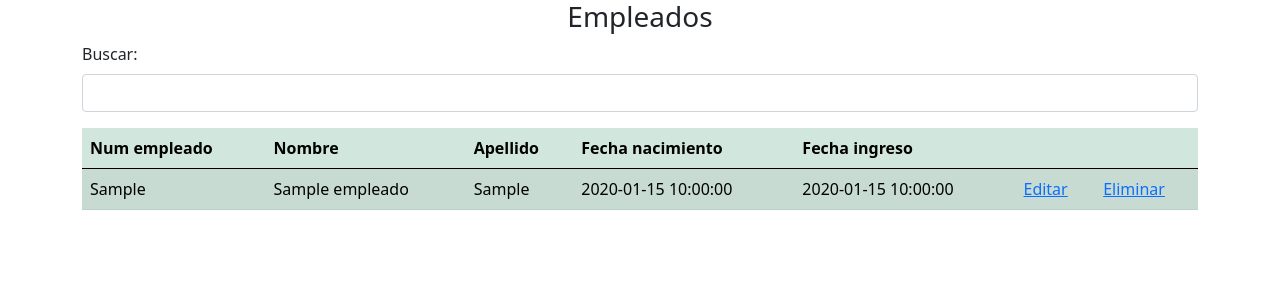
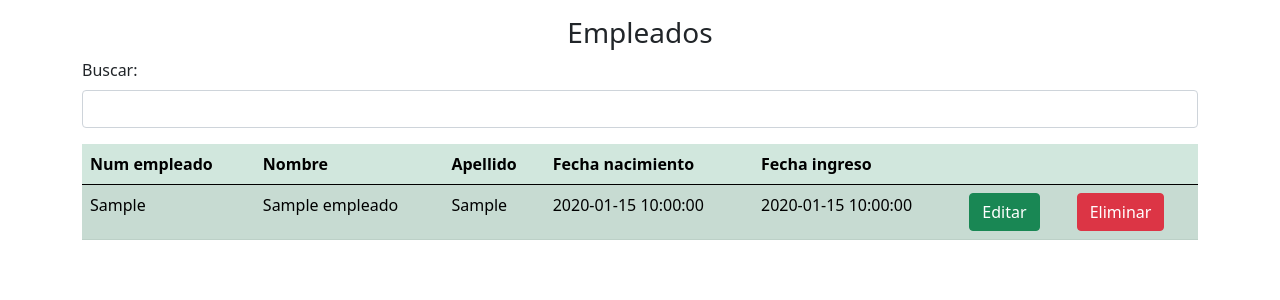
Before and after one commit to DavidDevGt/almacen_ajax_php, a PHP site: page / in a window 1280 px wide. Shown: the top 300 px of the page. Run offline with PHP 8.4, Linux system fonts and the light colour scheme; tables that the repository leaves empty or names only in its code hold one stand-in row (values such as "Sample post").

Commit message:
Implementando busqueda

```diff
--- a/index.php
+++ b/index.php
@@ -8,7 +8,7 @@
 </head>
 <body>
     <div class="container">
-        <h3 class="text-center">Empleados</h3>
+        <h3 class="mt-3 text-center">Empleados</h3>
 
         <form class="mb-3 mt-2" action="" method="post">
             <label class="form-label" for="campo">Buscar: </label>
@@ -38,6 +38,8 @@
 
         getData()
 
+        document.getElementById("campo").addEventListener("keyup", getData)
+
         function getData(){
             let input = document.getElementById("campo").value
             let content = document.getElementById("content")
--- a/load.php
+++ b/load.php
@@ -6,6 +6,19 @@ $columns = ['no_emp', 'fecha_nacimiento', 'nombre', 'apellido', 'fecha_ingreso']
 $table = "empleados";
 
 $campo = isset($_POST['campo']) ? $conn->real_escape_string($_POST['campo']) : null;
+
+$where = '';
+
+if ($campo != null) {
+    $where = "WHERE (";
+
+    $cont = count($columns);
+    for ($i = 0; $i < $cont; $i++) {
+        $where .= $columns[$i] . " LIKE '%". $campo . "%' OR ";
+    }
+    $where = substr_replace($where, "", -3);
+    $where .= ")";
+}
 
 $sql = "SELECT " . implode(", ", $columns) . " FROM $table";
 $resultado = $conn->query($sql);
@@ -21,8 +34,8 @@ if($num_rows > 0){
         $html .= '<td>'.$row['apellido'].'</td>';
         $html .= '<td>'.$row['fecha_nacimiento'].'</td>';
         $html .= '<td>'.$row['fecha_ingreso'].'</td>';
-        $html .= '<td><a href>Editar</a></td>';
-        $html .= '<td><a href>Eliminar</a></td>';
+        $html .= '<td><a class="btn btn-success" href>Editar</a></td>';
+        $html .= '<td><a class="btn btn-danger" href>Eliminar</a></td>';
         $html .= '<tr>';
     }
 }else{
```
